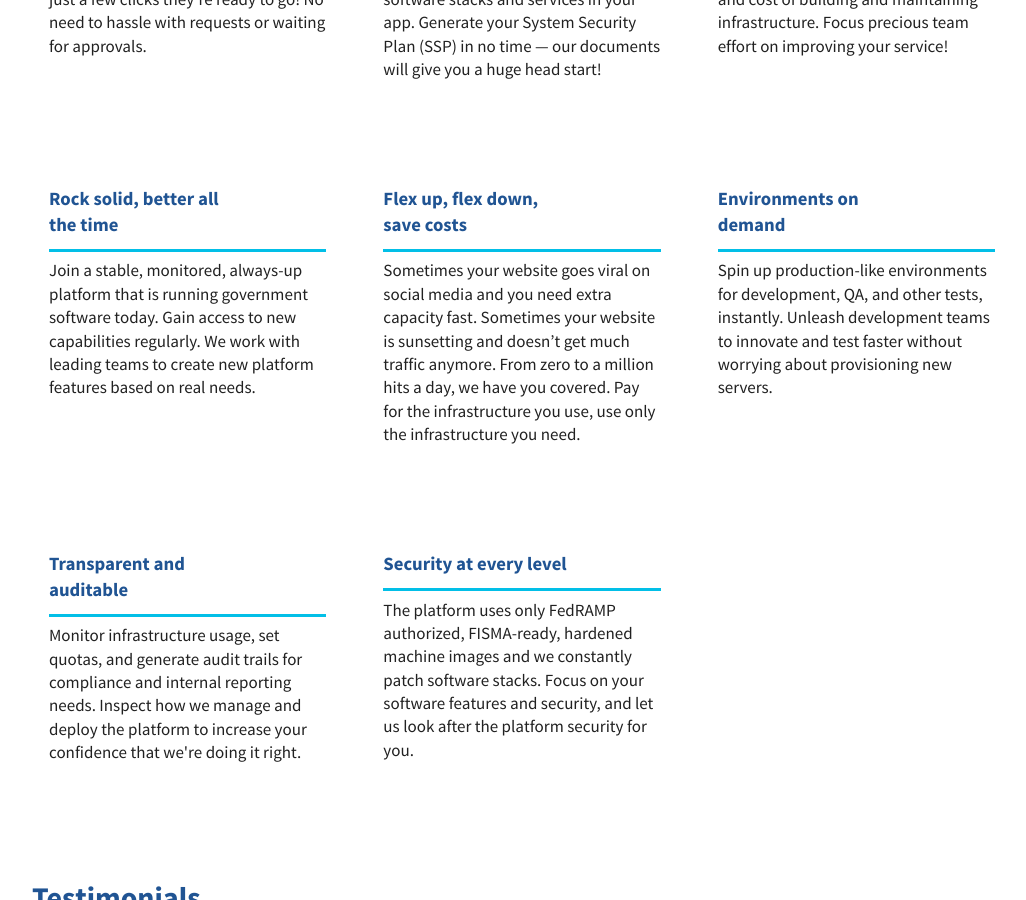
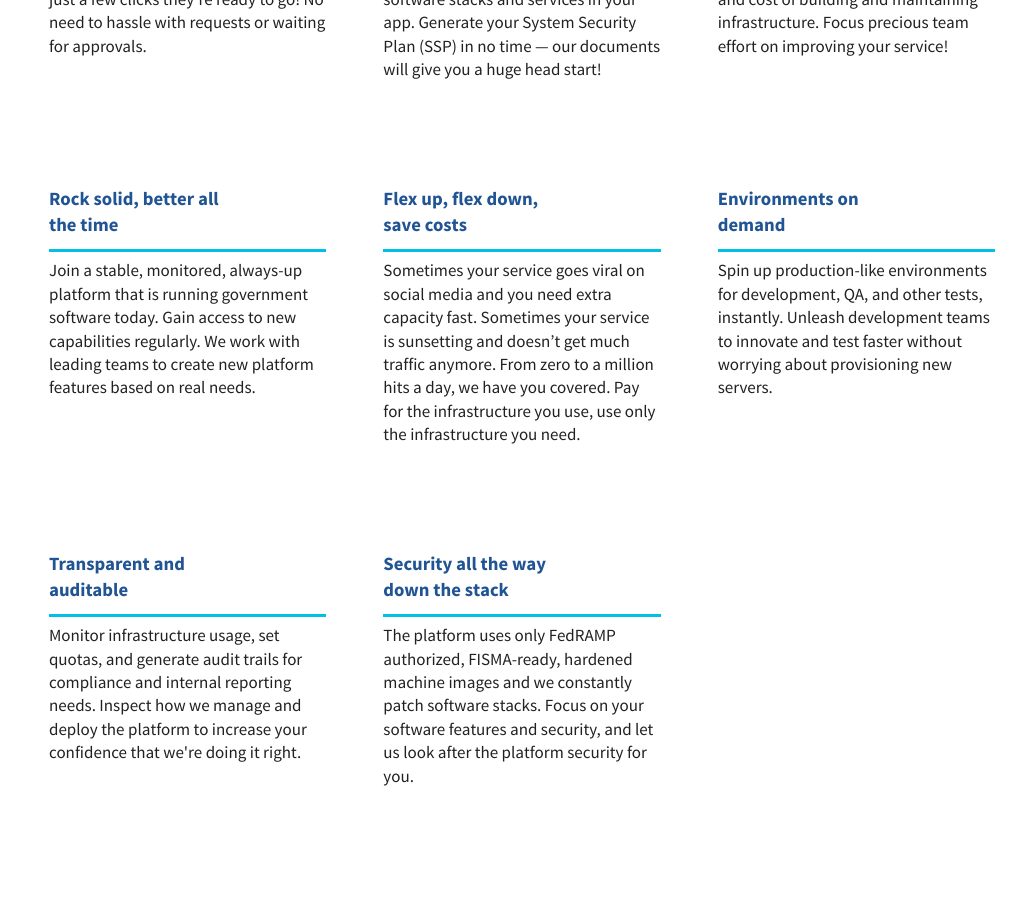
Before and after one commit to cloud-gov/cg-landing, a Jekyll site: the page built from pages/home.md, in a window 1280 px wide and 900 px high, scrolled down 938 px. Shown: the whole window, without its empty margins (118-1144 px from the left). Built offline with Jekyll 4.4.1, drawn with Linux system fonts in a browser that asks for light colours; comment, search, counter and statistics services are not loaded.

Commit message:
Fudge wrapping on a blurb, and replace "website" with "service"

```diff
--- a/_includes/about.html
+++ b/_includes/about.html
@@ -44,7 +44,7 @@
     </h3>
     <p class="project--description">
     <span>
-        Sometimes your website goes viral on social media and you need extra capacity fast. Sometimes your website is sunsetting and doesn’t get much traffic anymore. From zero to a million hits a day, we have you covered. Pay for the infrastructure you use, use only the infrastructure you need.
+        Sometimes your service goes viral on social media and you need extra capacity fast. Sometimes your service is sunsetting and doesn’t get much traffic anymore. From zero to a million hits a day, we have you covered. Pay for the infrastructure you use, use only the infrastructure you need.
     </span></p>
 </div>
 
@@ -70,7 +70,7 @@
 
 <div class="usa-width-one-third project">
     <h3 class="project--title">
-        Security at every level
+        Security all the way down the stack
     </h3>
     <p class="project--description">
     <span>
```
